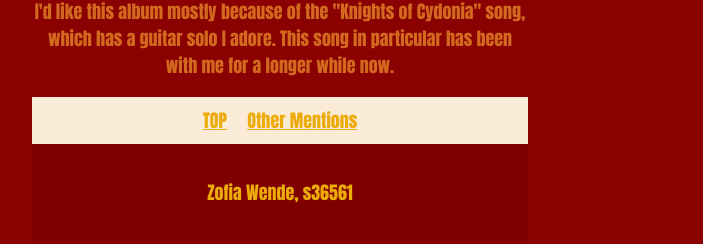
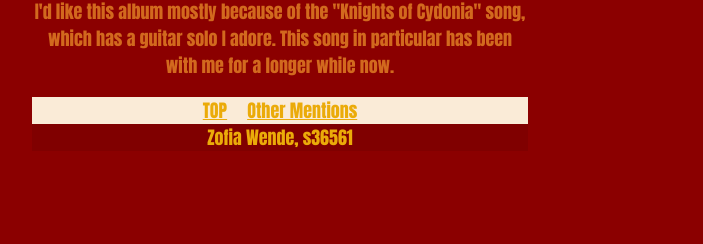
Before and after one commit to s36561-pja/s36561-pja.github.io, a plain HTML site: page index.html in a window 1280 px wide. Shown: the part 3487-3731 px from the top of the page, without its empty margins (360-1063 px from the left). After the commit the page ends 3646 px from the top, so only its background shows below. Drawn offline with Linux system fonts and the light colour scheme.

Commit message:
Update style.css

```diff
--- a/style.css
+++ b/style.css
@@ -41,7 +41,6 @@ img{
 footer{
     color: rgb(235, 171, 9);
     background-color: maroon;
-    padding: 35px;
 }
 
 nav{
@@ -52,7 +51,6 @@ nav{
     display: flex;
     justify-content: center;
     gap: 20px;
-    padding: 10px
 }
 
 nav:hover{
```
